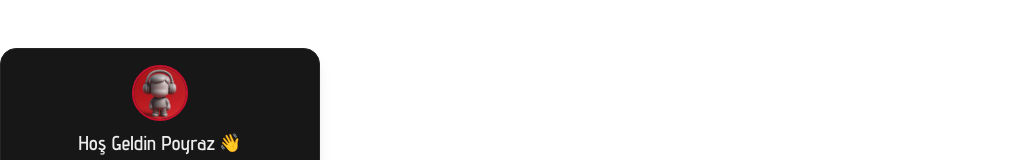
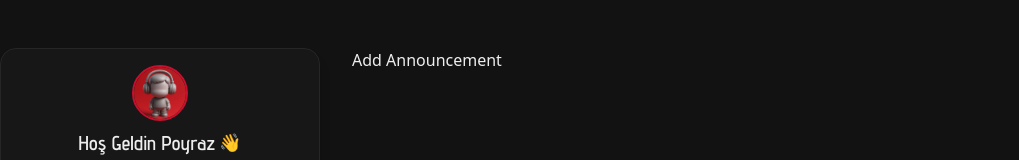
Before and after one commit to HSD-OSTIMTECH/HSD-Landing, a Next.js app: page /admin/announcements/add in a window 1280 px wide. Before the commit this address had no page. Shown: the top 160 px of the page, without its empty margins (0-1019 px from the left). Built offline with nearby package versions, Linux system fonts and the light colour scheme.

Commit message:
feat: created add announcements admin page site

```diff
--- /dev/null
+++ b/pages/admin/announcements/add.tsx
@@ -0,0 +1,9 @@
+import React from 'react'
+
+const AddAnnouncement = () => {
+  return (
+    <div>Add Announcement</div>
+  )
+}
+
+export default AddAnnouncement
```
